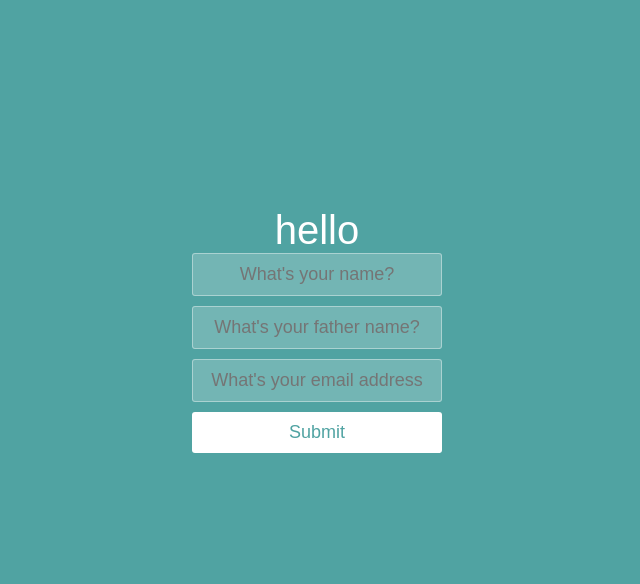
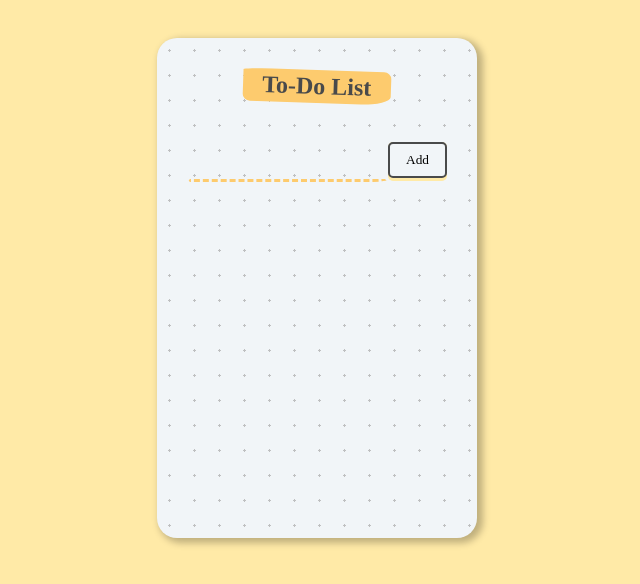
Before and after one commit to AKIDLLkidikifle/react-JSX, a React (Create React App) app: page / in a window 1280 px wide. Shown: the top 584 px of the page, without its empty margins (323-963 px from the left). Built offline with nearby package versions, Linux system fonts and the light colour scheme; a web font is replaced by a local one.

Commit message:
todo list

```diff
--- a/public/style.css
+++ b/public/style.css
@@ -1,53 +1,79 @@
-* {
+body {
+  background-color: #ffeaa7;
+  min-height: 70vh;
+  padding: 1rem;
   box-sizing: border-box;
-  margin: 0;
-  padding: 0;
-  font-weight: 300;
-}
-
-body {
-  font-family: "Source Sans Pro", sans-serif;
-  color: white;
-  font-weight: 300;
-  background: #50a3a2;
-  width: 100%;
-  height: 100%;
+  display: flex;
+  justify-content: center;
+  align-items: center;
+  color: hsl(198, 1%, 29%);
+  font-family: "Architects Daughter", cursive;
+  text-align: center;
+  font-size: 130%;
 }
 
 .container {
-  margin: 10% auto;
-  padding: 80px 0;
-  text-align: center;
+  width: 100%;
+  height: auto;
+  min-height: 500px;
+  max-width: 500px;
+  min-width: 250px;
+  background: #f1f5f8;
+  background-image: radial-gradient(#bfc0c1 7.2%, transparent 0);
+  background-size: 25px 25px;
+  border-radius: 20px;
+  box-shadow: 4px 3px 7px 2px #00000040;
+  padding: 1rem;
+  box-sizing: border-box;
+}
+.heading {
+  display: flex;
+  align-items: center;
+  justify-content: center;
+  margin-bottom: 1rem;
+}
+.heading h1 {
+  transform: rotate(2deg);
+  padding: 0.2rem 1.2rem;
+  border-radius: 20% 5% 20% 5%/5% 20% 25% 20%;
+  background-color: #fdcb6e;
+  font-size: 1.5rem;
 }
 
-.container h1 {
-  font-size: 40px;
-  font-weight: 200;
-}
-
-input {
-  border: 1px solid rgba(252, 252, 252, 0.4);
-  background-color: rgba(252, 252, 252, 0.2);
-  width: 250px;
-  border-radius: 3px;
-  font-family: "Source Sans Pro", sans-serif;
-  padding: 10px 15px;
-  margin: 0 auto 10px auto;
-  display: block;
-  text-align: center;
-  font-size: 18px;
-  color: white;
-  font-weight: 300;
+.form input {
+  box-sizing: border-box;
+  background-color: transparent;
+  padding: 0.7rem;
+  border-bottom-right-radius: 15px 3px;
+  border-bottom-left-radius: 3px 15px;
+  border: solid 3px transparent;
+  border-bottom: dashed 3px #fdcb6e;
+  font-family: "Architects Daughter", cursive;
+  font-size: 1rem;
+  color: hsla(260, 2%, 25%, 0.7);
+  width: 70%;
+  margin-bottom: 20px;
 }
 
 button {
-  appearance: none;
-  outline: 0;
-  background-color: white;
-  border: 0;
-  padding: 10px 15px;
-  color: #50a3a2;
-  border-radius: 3px;
-  width: 250px;
-  font-size: 18px;
+  padding: 0;
+  border: none;
+  font-family: "Architects Daughter", cursive;
+  text-decoration: none;
+  padding-bottom: 3px;
+  border-radius: 5px;
+  background-color: #ffeaa7;
 }
+button span {
+  background: #f1f5f8;
+  display: block;
+  padding: 0.5rem 1rem;
+  border-radius: 5px;
+  border: 2px solid hsl(198, 1%, 29%);
+}
+
+li {
+  text-align: left;
+  position: relative;
+  padding: 0.5rem;
+}
--- a/src/components/App.jsx
+++ b/src/components/App.jsx
@@ -1,63 +1,35 @@
 import React, {useState} from "react";
 
 function App() {
+  const[inputtext, setInputText] = useState("");
+  const[Item, setitem] = useState([]);
 
-   const [contact, setcontact] = useState({
-       fname: "",
-       lname: "",
-       email:""
-   });
+  function handleONchange(event){
+      const currentText = event.target.value;
+      setInputText(currentText);
+  };
 
-   function handleOnchange(event){
-            const {name, value} = event.target;
+  function handleClick(){
+    setitem((prevValue)=>{
+        return [...prevValue, inputtext]
+    });
 
-            setcontact(prevvalue => {
-                  return(
-                    {
-                      ...prevvalue,
-                      [name] : value
-                    }
-                  );
-                  // if(name==="fname"){
-                  //      return(
-                  //       {
-                  //         fname:value,
-                  //       name:prevvalue.lastname,
-                  //         email:prevvalue.email
-                  //       }
-                  //      )
-                  // }
-                  // else if(name==="lname"){
-                  //      return(
-                  //       {
-                  //         fname:prevvalue.firstname,
-                  //         lname:value,
-                  //         email:prevvalue.email
-                  //       }
-                  //      )
-                  // }
-                  // else{
-                  //       return(
-                  //         {
-                  //           fname:prevvalue.firstname,
-                  //           lname:prevvalue.lastname,
-                  //           email:value
-                  //         }
-                  //       )
-                  // }
-            })
-   }
+    setInputText(" ");
+  };
 
   return (
     <div className="container">
-      <form >
-         <h1>hello {contact.fname} {contact.lname}</h1>
-         <p>{contact.email}</p>
-         <input name="fname" onChange={handleOnchange} type="text" placeholder="What's your name?" value={contact.fname}/>
-         <input name="lname" onChange={handleOnchange} type="text" placeholder="What's your father name?" value={contact.lname}/>
-         <input name="email" onChange={handleOnchange} type="email" placeholder="What's your email address" value={contact.email}/>
-         <button type="submit">Submit</button>
-      </form>
+      <div className="heading">
+        <h1>To-Do List </h1>
+      </div>
+      <div className="form">
+        <input  onChange={handleONchange} type="text" value={inputtext}/>
+        <button onClick={handleClick}> <span>Add</span> </button>
+      </div>
+      <div>
+        <ul> {Item.map((element) => (<li>{element}</li>))} </ul>
+
+      </div>
     </div>
   );
 }
```
